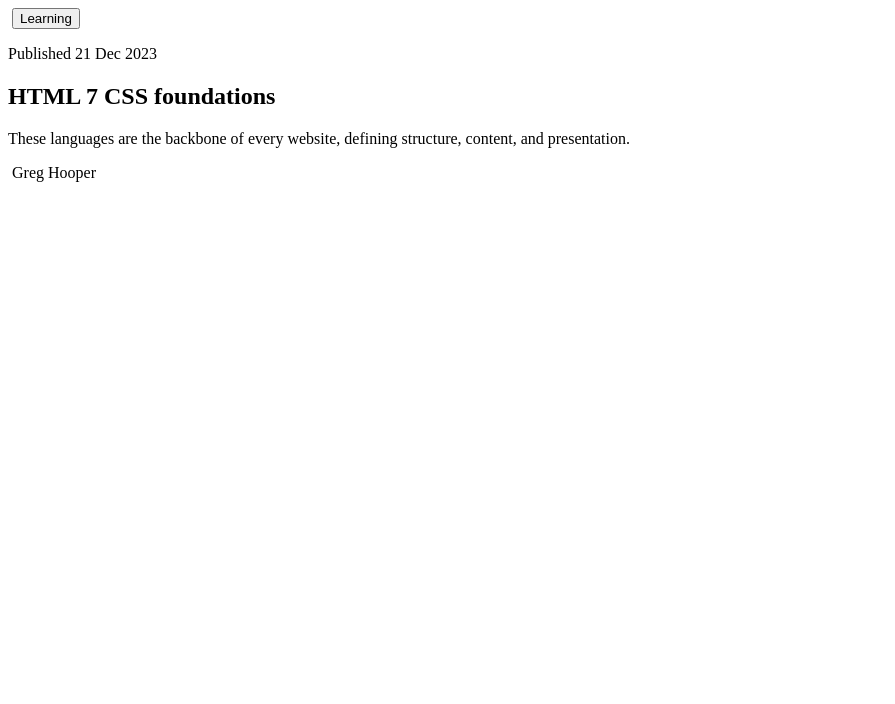
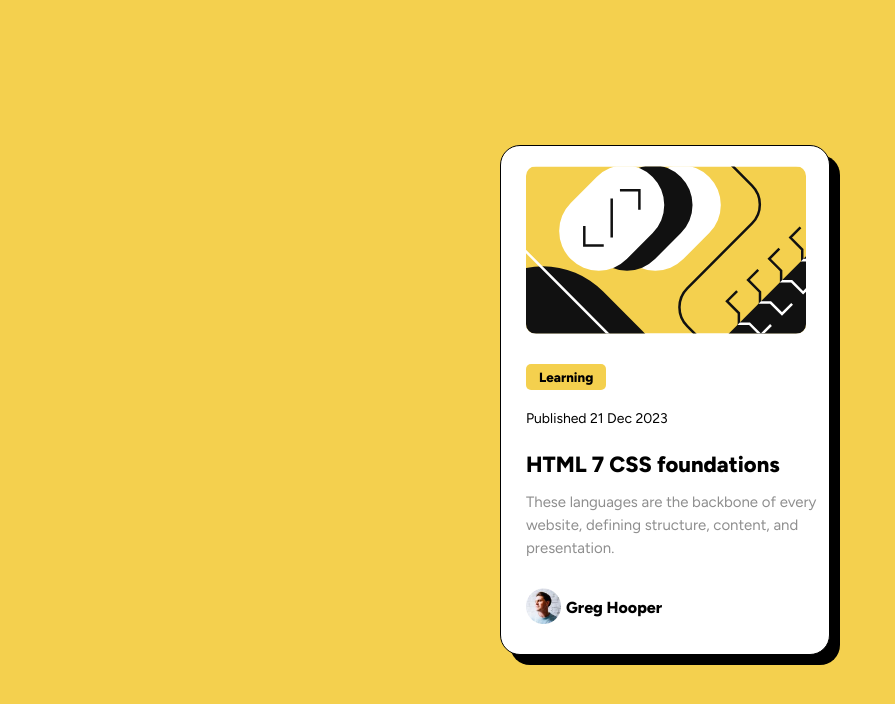
Before and after one commit to AhmeedSalama/Blogpreviewcard, a plain HTML site: page index.html in a window 1280 px wide. Shown: the whole page, without its empty margins (0-895 px from the left). Drawn offline with Linux system fonts and the light colour scheme; the site is published under a folder, as on GitHub Pages, so addresses that start at the root find nothing.

Commit message:
Update index.html

```diff
--- a/index.html
+++ b/index.html
@@ -4,19 +4,19 @@
     <meta charset="UTF-8">
     <meta name="viewport" content="width=device-width, initial-scale=1.0">
     <title>Blog preview card</title>
-    <link rel="stylesheet" href="/style.css">
+    <link rel="stylesheet" href="style.css">
     <link rel="preconnect" href="https://fonts.googleapis.com">
 <link rel="preconnect" href="https://fonts.gstatic.com" crossorigin>
 <link href="https://fonts.googleapis.com/css2?family=Figtree:ital,wght@0,300..900;1,300..900&display=swap" rel="stylesheet">
 </head>
 <body>
     <div class="card">
-        <img src="/illustration-article.svg" alt="">
+        <img src="illustration-article.svg" alt="">
         <button>Learning</button>
         <p>Published 21 Dec 2023</p>
         <h2>HTML 7 CSS foundations</h2>
         <p>These languages are the backbone of every website, defining structure, content, and presentation.</p>
-            <img src="/image-avatar.webp" alt="">
+            <img src="image-avatar.webp" alt="">
             <span>Greg Hooper</span>
     </div>
 </body>
```
